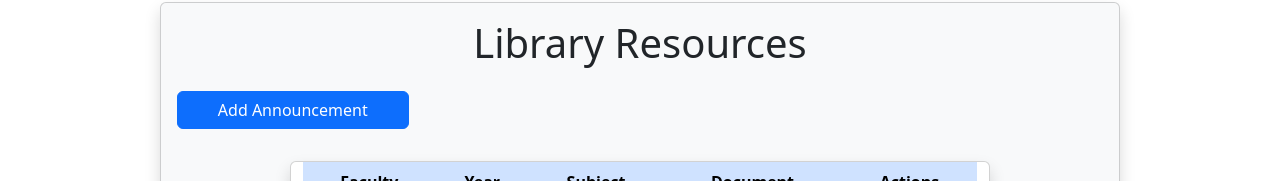
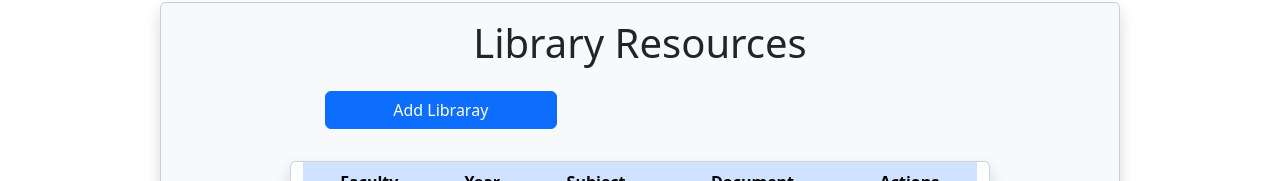
Before and after one commit to Hasaranga-sys/iCollege_LMS_Software, a React (Create React App) app in the folder front-end/: page /AdminHome/ViewLibararyItems in a window 1280 px wide. Shown: the part 102-283 px from the top of the page. Built offline with nearby package versions, Linux system fonts and the light colour scheme; no server answers.

Commit message:
udula button

```diff
--- a/front-end/src/Components/Admin/ViewLibraryItems.jsx
+++ b/front-end/src/Components/Admin/ViewLibraryItems.jsx
@@ -38,8 +38,8 @@ function ViewLibraryItems() {
     <h1>Library Resources</h1>
 
 
-    <Link className="btn btn-primary w-25 mt-3"
-               to={"/AdminHome/addLibararyItemForm"}>Add Announcement</Link>
+    <Link style={{marginLeft:148}} className="btn btn-primary w-25 mt-3"
+               to={"/AdminHome/addLibararyItemForm"}>Add Libraray </Link>
 
 
     <div>
```
